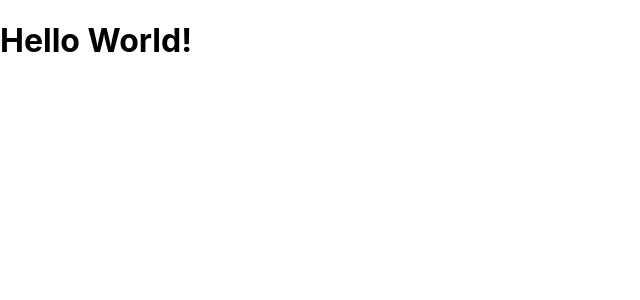
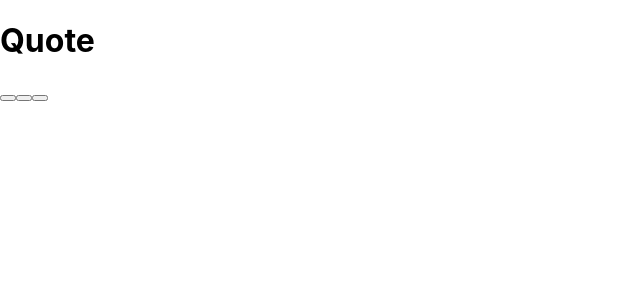
Before and after one commit to titanic00/random-quotes-app, a React (Create React App) app: page / in a window 1280 px wide. Shown: the top 300 px of the page, without its empty margins (0-640 px from the left). Built offline with nearby package versions, Linux system fonts and the light colour scheme.

Commit message:
created template

```diff
--- a/src/Components/App/App.js
+++ b/src/Components/App/App.js
@@ -1,7 +1,8 @@
 import "./App.css";
+import { QuotesSection } from "../QuotesSection/quotesSection";
 
 function App() {
-  return <h1>Hello World!</h1>;
+  return <QuotesSection />
 }
 
 export default App;
--- a/src/Components/Quote/quote.js
+++ b/src/Components/Quote/quote.js
@@ -0,0 +1,9 @@
+
+
+export function Quote(props) {
+    return (
+        <div>
+            <h1>Quote</h1>
+        </div>
+    )
+}
--- a/src/Components/QuotesSection/quotesSection.js
+++ b/src/Components/QuotesSection/quotesSection.js
@@ -0,0 +1,12 @@
+import { Quote } from "../Quote/quote";
+
+export function QuotesSection(props) {
+    return (
+      <div>
+        <Quote />
+        <button></button>
+        <button></button>
+        <button></button>
+      </div>
+    );
+  }
```
